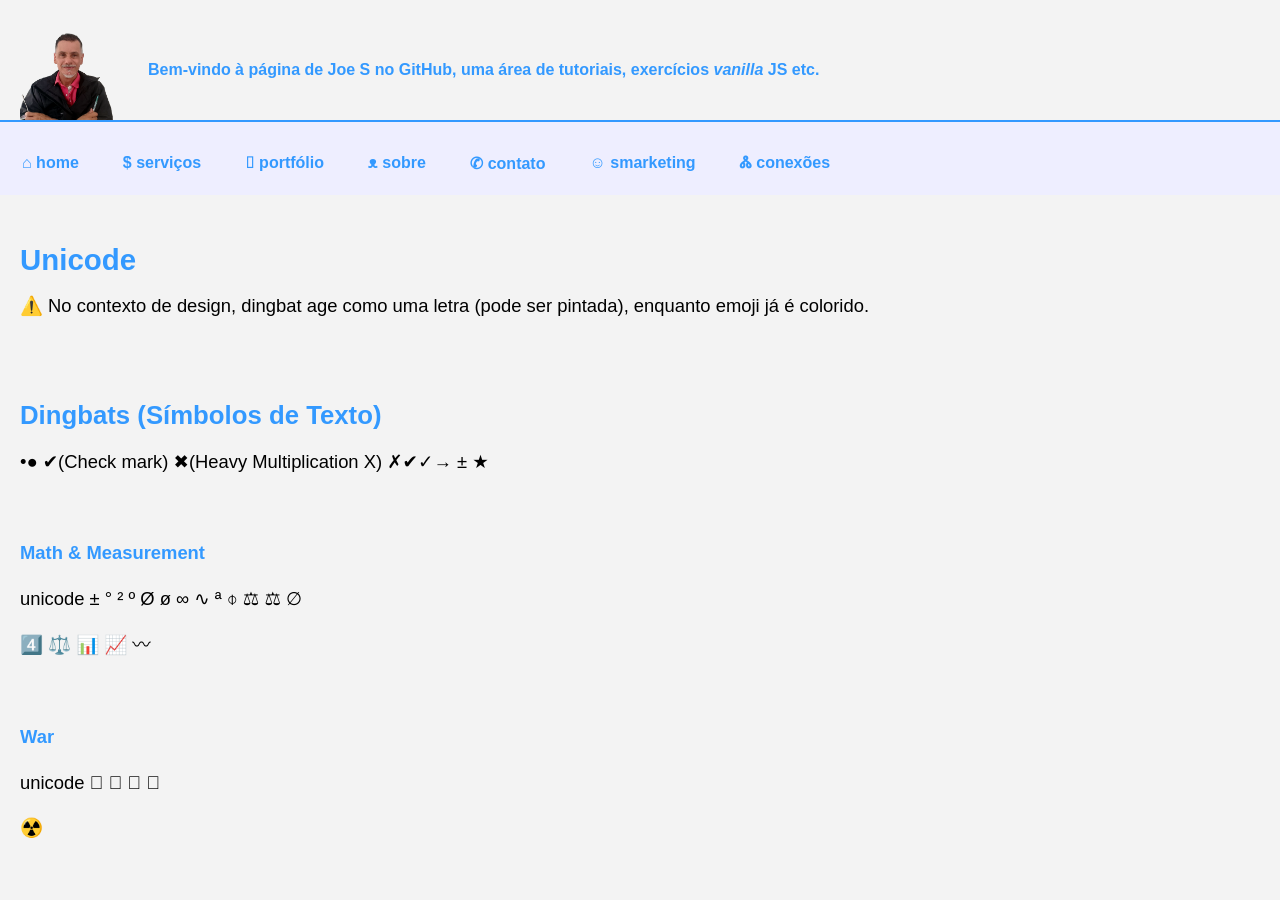
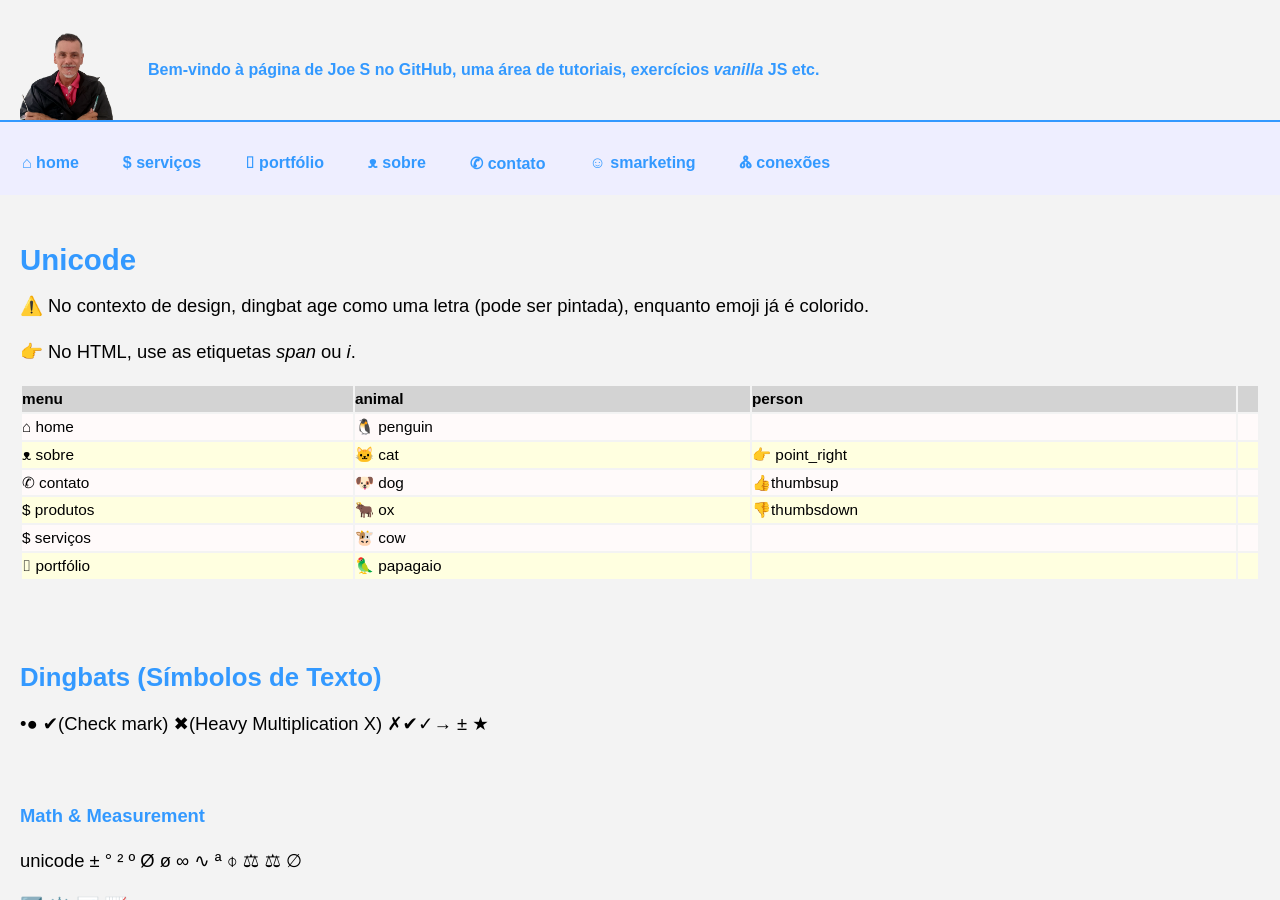
Before and after one commit to Joesynth/joesynth.github.io, a Jekyll site: the page built from _posts/2021-01-28-unicode.md, in a window 1280 px wide and 900 px high. Built offline with Jekyll 4.4.1, drawn with Linux system fonts in a browser that asks for light colours.

Commit message:
Enhance Unicode post with new examples and details

```diff
--- a/_posts/2021-01-28-unicode.md
+++ b/_posts/2021-01-28-unicode.md
@@ -1,6 +1,25 @@
 # Unicode
 
 ⚠️ No contexto de design, dingbat age como uma letra (pode ser pintada), enquanto emoji já é colorido.
+
+👉 No HTML, use as etiquetas *span* ou *i*.
+
+
+|menu|animal|person||
+|:---|:---|:---|:---|
+|⌂ home|🐧 penguin|||
+|ᴥ sobre|🐱 cat|👉 point_right||
+|✆ contato|🐶 dog|👍thumbsup||
+|$ produtos|🐂 ox|👎thumbsdown||
+|$ serviços|🐮 cow|||
+|⌷ portfólio|🦜 papagaio|||
+
+
+
+
+
+
+
 
 ## Dingbats (Símbolos de Texto)
 
```
